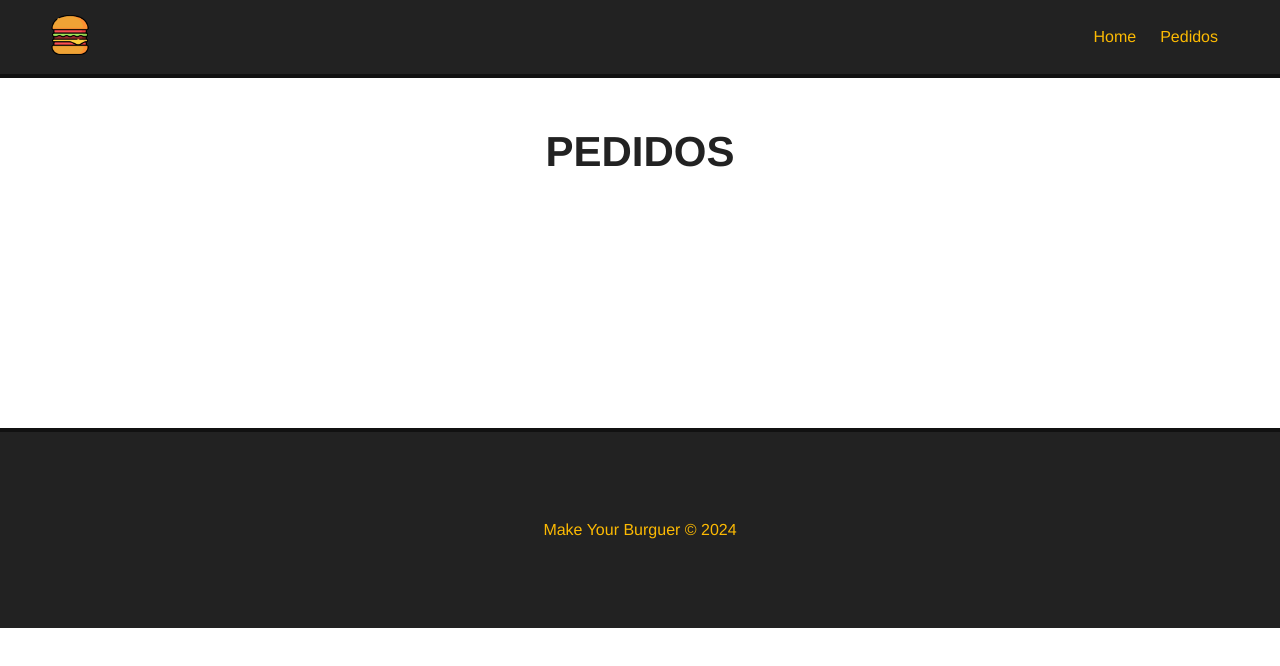
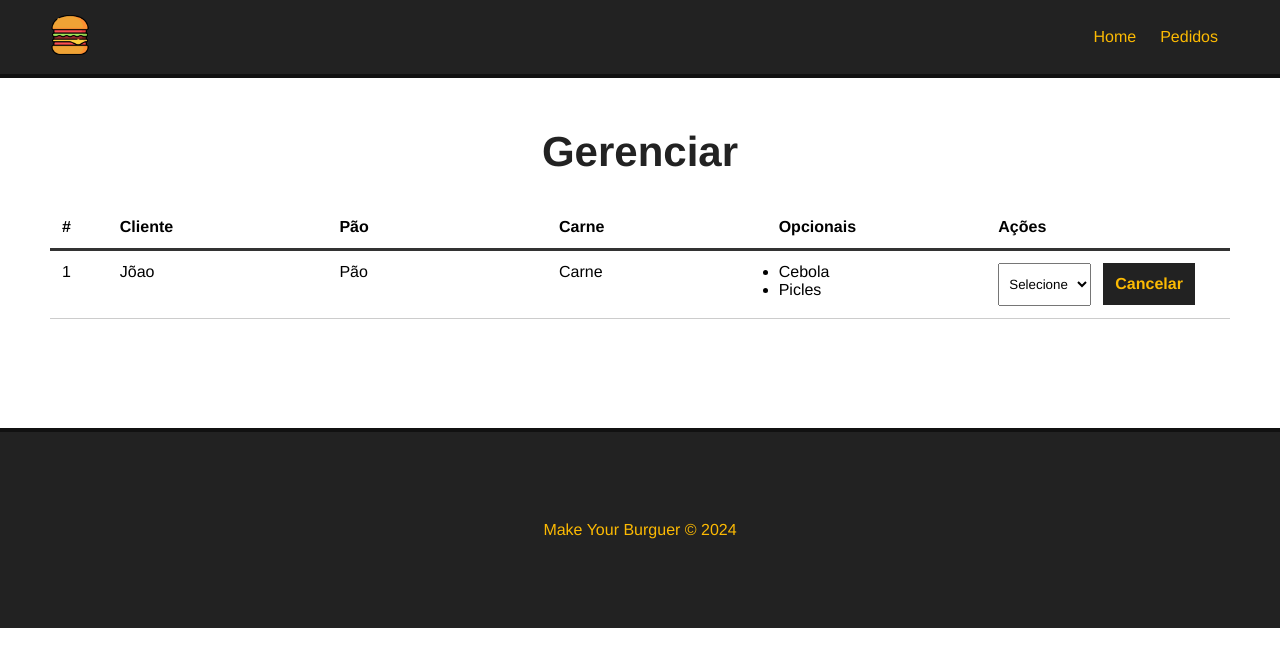
Before and after one commit to BarbasPedro/make_your_burger-Vue3-, a Vue app: page /pedidos in a window 1280 px wide. Shown: the top 666 px of the page. Built offline with nearby package versions, Linux system fonts and the light colour scheme.

Commit message:
Criando o componente Dashboard

```diff
--- /dev/null
+++ b/src/components/Dashboard.vue
@@ -0,0 +1,94 @@
+<template>
+  <div id="burger-table">
+    <div id="burger-table-heading">
+      <div class="order-id">#</div>
+      <div>Cliente</div>
+      <div>Pão</div>
+      <div>Carne</div>
+      <div>Opcionais</div>
+      <div>Ações</div>
+    </div>
+    <div id="burguer-table-rows">
+      <div class="burger-table-row">
+        <div class="order-number">1</div>
+        <div>Jõao</div>
+        <div>Pão</div>
+        <div>Carne</div>
+        <ul>
+          <li>Cebola</li>
+          <li>Picles</li>
+        </ul>
+        <div>
+          <select name="status" class="status">
+            <option value="Selecione">Selecione</option>
+          </select>
+          <button class="delete-btn">Cancelar</button>
+        </div>
+      </div>
+    </div>
+  </div>
+</template>
+
+<script>
+export default {
+  name: "Dashboard",
+};
+</script>
+
+<style scoped>
+#burger-table {
+  max-width: 1200px;
+  margin: 0 auto;
+}
+
+#burger-table-heading,
+#burger-table-rows,
+.burger-table-row {
+  display: flex;
+  flex-wrap: wrap;
+}
+
+#burger-table-heading {
+  font-weight: bold;
+  padding: 12px;
+  border-bottom: 3px solid #333;
+}
+
+.burger-table-row {
+  width: 100%;
+  padding: 12px;
+  border-bottom: 1px solid #ccc;
+}
+
+#burger-table-heading div,
+.burger-table-row div, ul {
+  width: 19%;
+}
+
+#burger-table-heading .order-id,
+.burger-table-row .order-number {
+  width: 5%;
+}
+
+select {
+  padding: 12px 6px;
+  margin-right: 12px;
+}
+
+.delete-btn {
+  background-color: #222;
+  color: #fcba03;
+  font-weight: bold;
+  border: 2px solid #222;
+  padding: 10px;
+  font-size: 16px;
+  margin: 0 auto;
+  cursor: pointer;
+  transition: 0.5s;
+}
+
+.delete-btn:hover {
+  background-color: transparent;
+  color: #222;
+}
+</style>
--- a/src/views/Pedidos.vue
+++ b/src/views/Pedidos.vue
@@ -1,11 +1,17 @@
 <template>
   <div class="main-container">
-    <h1>PEDIDOS</h1>
+    <h1>Gerenciar</h1>
+    <Dashboard />
   </div>
 </template>
 
 <script>
+import Dashboard from "@/components/Dashboard.vue";
+
 export default {
   name: "Pedidos",
+  components: {
+    Dashboard,
+  },
 };
 </script>
```
